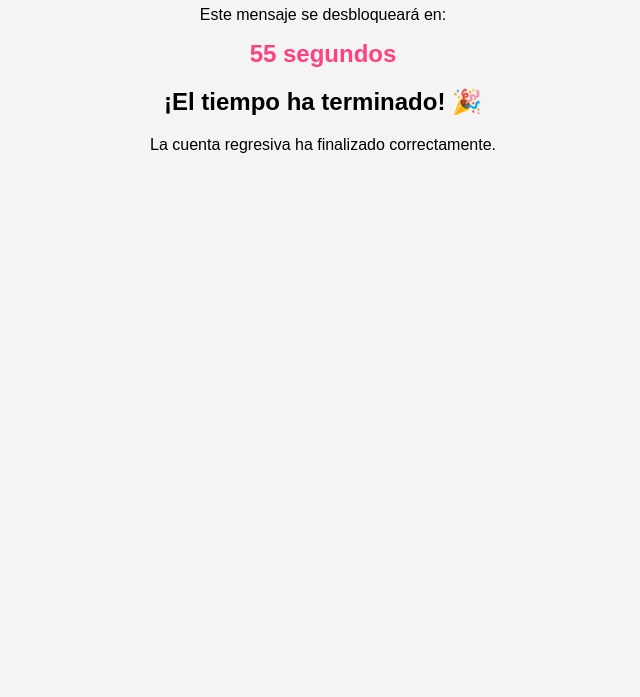
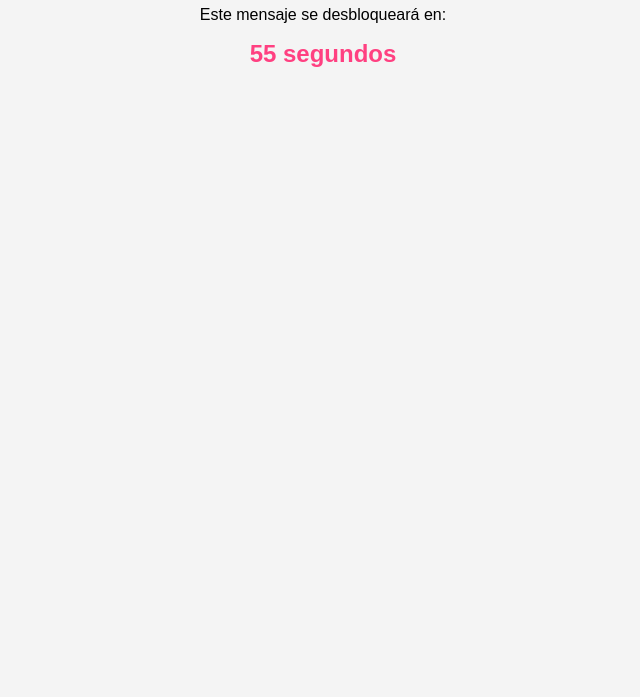
Before and after one commit to Galletita02/intento-1, a plain HTML site: page index.html in a window 1280 px wide. Shown: the part 103-800 px from the top of the page, without its empty margins (317-957 px from the left). Drawn offline with Linux system fonts and the light colour scheme.

Commit message:
Update index.html

```diff
--- a/index.html
+++ b/index.html
@@ -11,9 +11,11 @@
         <h1>Prueba de Temporizador ⏳</h1>
         <p>Este mensaje se desbloqueará en:</p>
         <div id="countdown"></div>
-        <div id=<img src="imagen.jpg" alt="Imagen especial">
-            <h2>¡El tiempo ha terminado! 🎉</h2>
-            <p>La cuenta regresiva ha finalizado correctamente.</p>
+        <div id="mensaje" style="display: none;">
+    <h2>¡El tiempo ha terminado! 🎉</h2>
+    <p>La cuenta regresiva ha finalizado correctamente.</p>
+    <img src="imagen.jpg" alt="Imagen especial">
+</div>
         </div>
     </div>
     <script src="script.js"></script>
```
